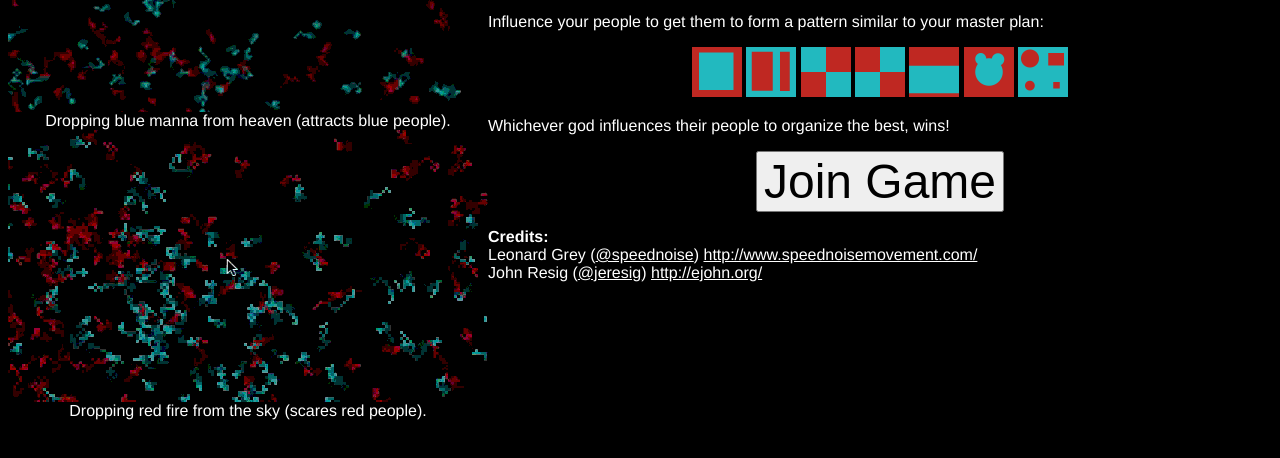
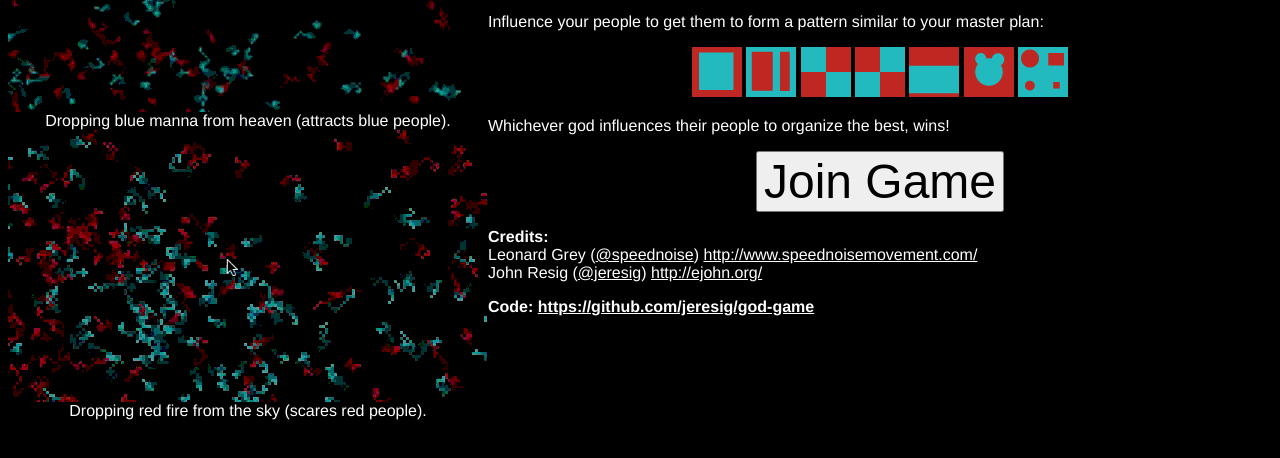
Before and after one commit to jeresig/god-game, a website: page index.html in a window 1280 px wide. Shown: the part 136-594 px from the top of the page. Drawn offline with nearby package versions, Linux system fonts and the light colour scheme; no server answers.

Commit message:
Link to code.

```diff
--- a/index.html
+++ b/index.html
@@ -118,6 +118,7 @@
 		Leonard Grey (<a href="https://twitter.com/speednoise">@speednoise</a>) <a href="http://www.speednoisemovement.com/">http://www.speednoisemovement.com/</a><br/>
 		John Resig (<a href="https://twitter.com/jeresig">@jeresig</a>) <a href="http://ejohn.org/">http://ejohn.org/</a>
 		</p>
+		<p><strong>Code:</code> <a href="https://github.com/jeresig/god-game">https://github.com/jeresig/god-game</a></p>
 		</div>
 	</form>
 	<div class="waiting">
```
